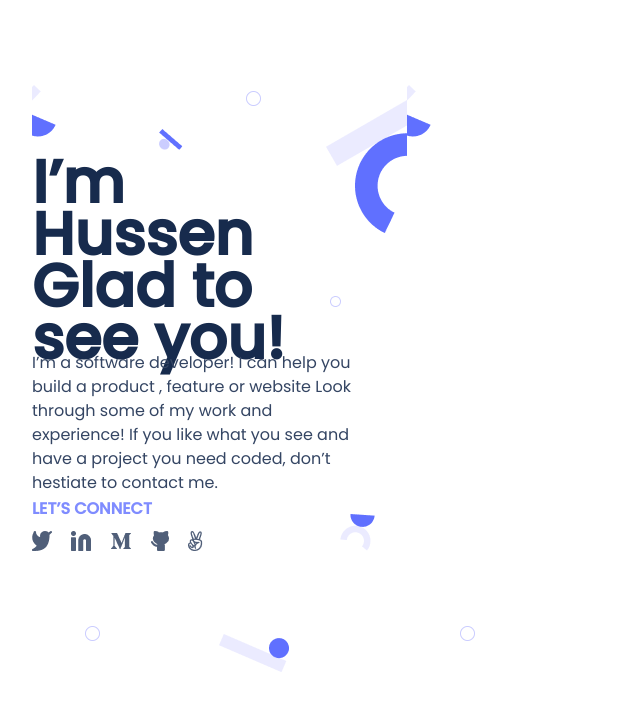
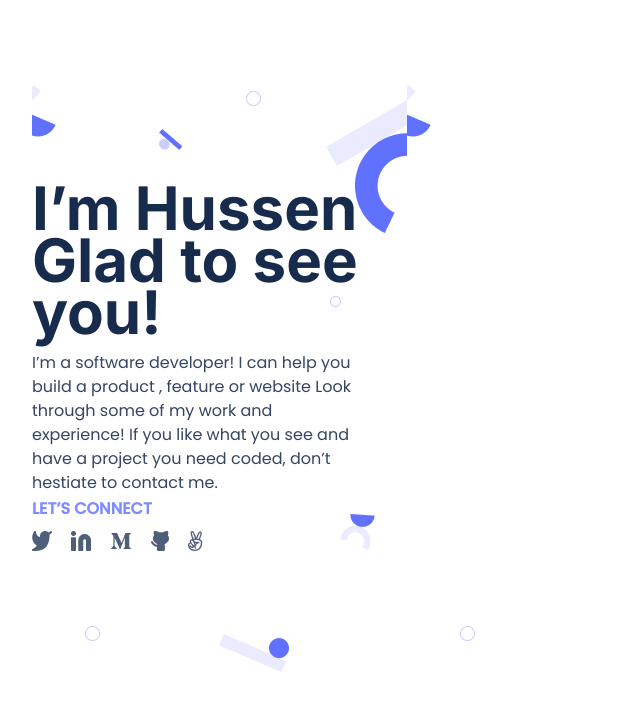
Before and after one commit to HussenYesufAlli/Mobile-First-Hussen-Yesuf, a website: page Index.html in a window 1280 px wide. Shown: the part 112-822 px from the top of the page, without its empty margins (0-640 px from the left). Drawn offline with Linux system fonts and the light colour scheme.

Commit message:
Update style.css

```diff
--- a/style.css
+++ b/style.css
@@ -140,7 +140,7 @@
   width: 327px;
   height: 150px;
   margin-top: 100px;
-  font-family: var(--primary-font);
+  font-family: var(--tertiary-font);
   font-style: normal;
   font-weight: 700;
   font-size: 40px;
```
